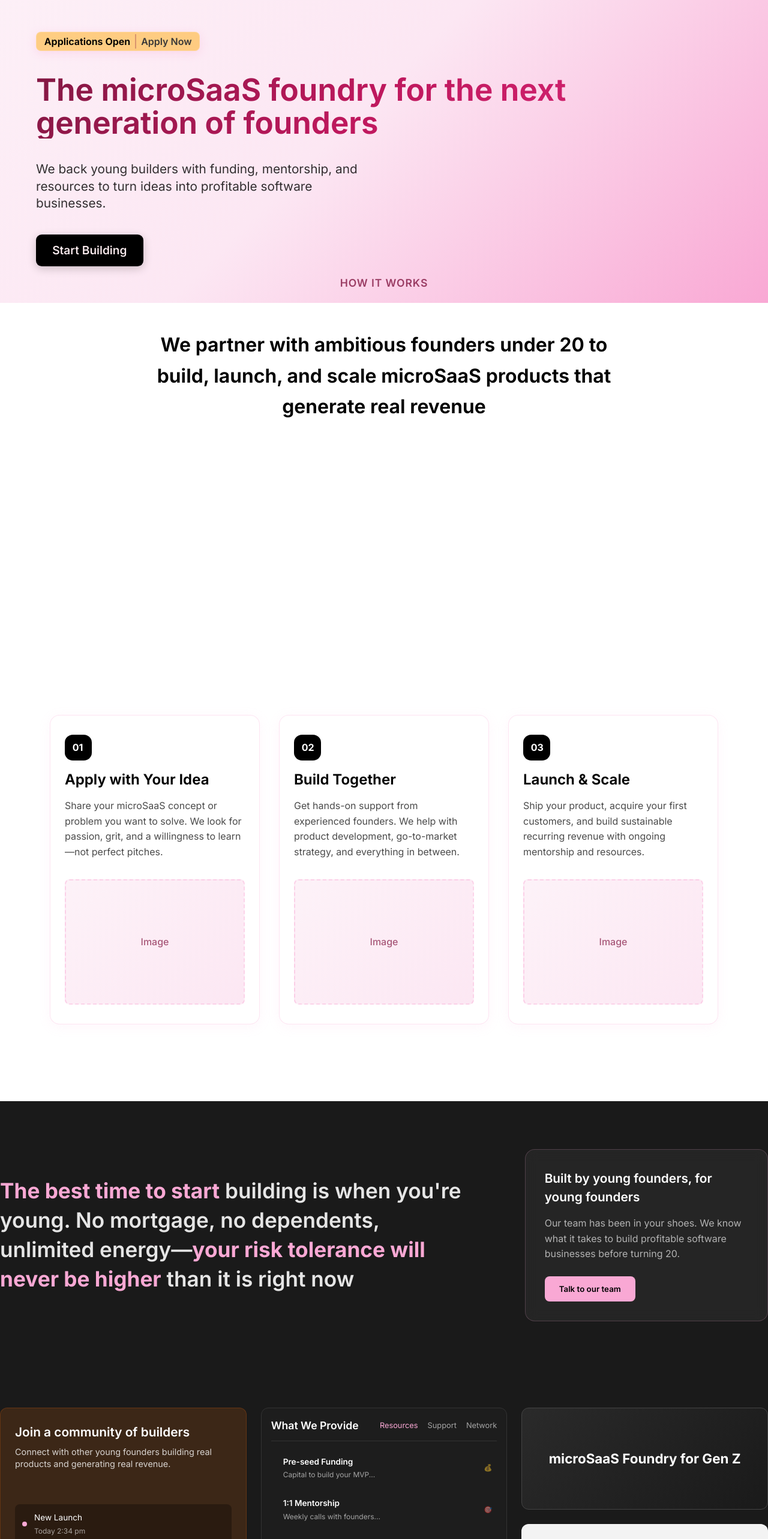
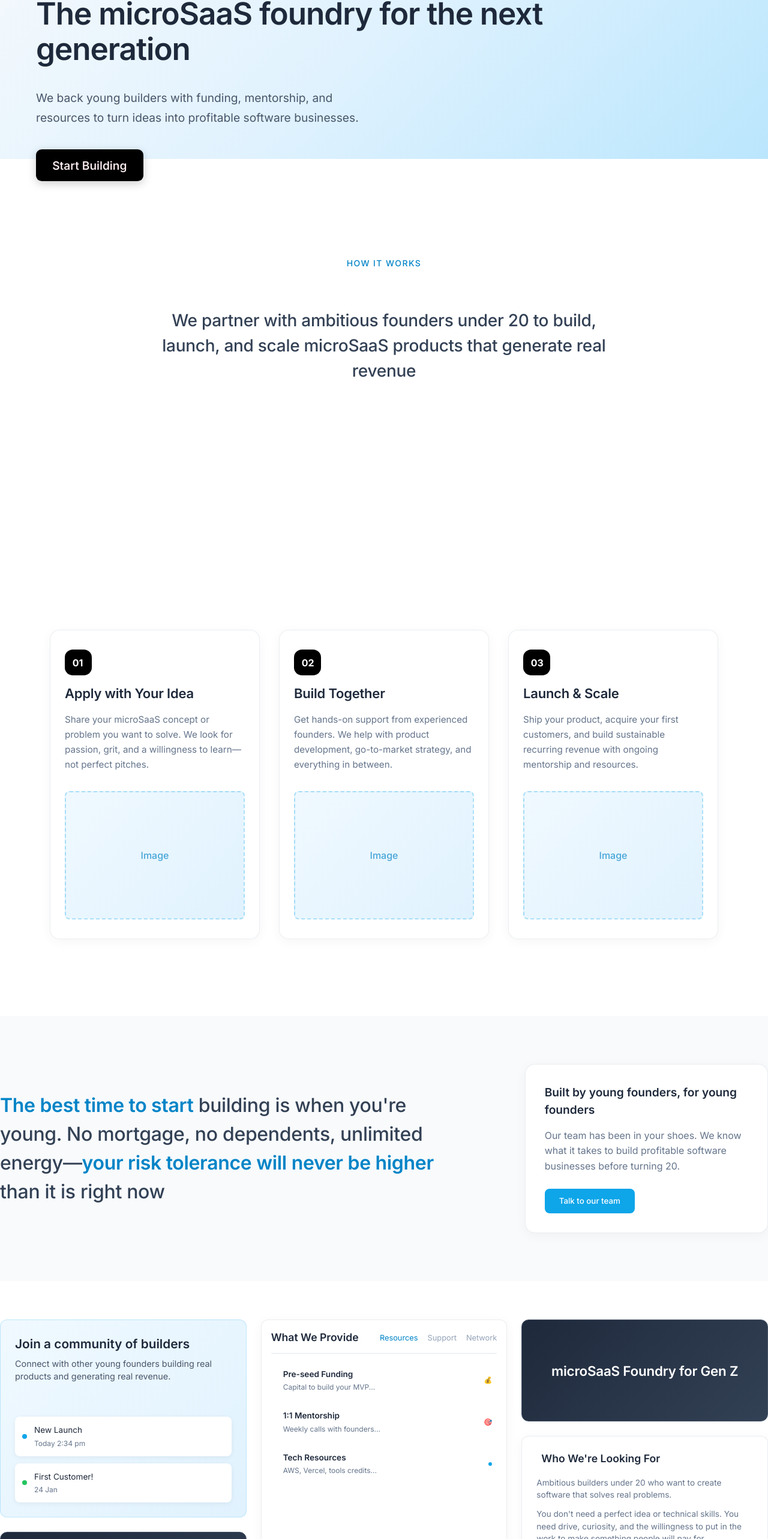
Before and after one commit to Flaryiest/dolos, a React (Vite) app in the folder web/: page / in a window 1280 px wide. Shown: the part 215-2781 px from the top of the page at 60% size. Built offline with nearby package versions, Linux system fonts and the light colour scheme.

Commit message:
homepage restyling

```diff
--- a/web/src/pages/index/index.css
+++ b/web/src/pages/index/index.css
@@ -12,9 +12,9 @@
 }
 
 .section-one-background {
-    background: linear-gradient(135deg, #fdf2f8 0%, #fce7f3 50%, #f9a8d4 100%);
+    background: linear-gradient(135deg, #f8fafc 0%, #e0f2fe 50%, #bae6fd 100%);
     width: 100%;
-    height: 90%;
+    height: 60%;
     position: absolute;
     top: 0;
     left: 0;
@@ -35,7 +35,6 @@
     position: relative;
     overflow: hidden;
     z-index: 3;
-    margin-top: 8rem;
     box-sizing: border-box;
 }
 
@@ -43,51 +42,49 @@
     display: flex;
     gap: 0.5rem;
     align-items: center;
-    background: rgba(255, 171, 14, 0.5);
+    background: rgba(186, 230, 253, 0.6);
     flex-grow: 0;
     align-self: flex-start;
-    padding: 0.2rem 0.8rem;
-    border-radius: 0.5rem;
-    box-shadow: 0 4px 15px rgba(249, 168, 212, 0.3);
-    border: 1px solid rgba(255, 255, 255, 0.2);
+    padding: 0.25rem 0.9rem;
+    border-radius: 2rem;
+    border: 1px solid rgba(14, 165, 233, 0.2);
 }
 
 .section-one-alert-text {
-    font-weight: 650;
-    color: #000000;
-    border-right: 2px solid rgba(131, 24, 67, 0.3);
+    font-weight: 500;
+    font-size: 0.875rem;
+    color: #0369a1;
+    border-right: 1px solid rgba(14, 165, 233, 0.3);
     padding-right: 0.5rem;
 }
 
 .section-one-alert-link {
-    color: #383838;
+    color: #0284c7;
     text-decoration: none;
-    font-weight: 600;
+    font-weight: 500;
+    font-size: 0.875rem;
     transition: color 0.3s ease;
 }
 
 .section-one-alert-link:hover {
-    color: #be185d;
+    color: #0369a1;
 }
 
 .section-one-title {
     font-size: 3.2rem;
-    font-weight: 650;
-    line-height: 3.4rem;
+    font-weight: 600;
+    line-height: 1.15;
     max-width: 32ch;
-    background: linear-gradient(135deg, #831843, #be185d, #db2777);
-    -webkit-background-clip: text;
-    -webkit-text-fill-color: transparent;
-    background-clip: text;
+    color: #1e293b;
+    letter-spacing: -0.02em;
 }
 
 .section-one-description {
-    font-size: 1.3rem;
+    font-size: 1.2rem;
     font-weight: 400;
-    line-height: 1.8rem;
+    line-height: 1.7;
     max-width: 50%;
-    color: #000000;
-    opacity: 0.8;
+    color: #475569;
 }
 
 .section-one-signup-link {
@@ -404,13 +401,14 @@
 .how-it-works-section {
     background: rgba(255, 255, 255, 0);
     padding: 6rem 2rem;
+    padding-top: 0;
     width: 100%;
     box-sizing: border-box;
     display: flex;
     justify-content: center;
     align-items: center;
     position: absolute;
-    height: 75%;
+
     min-height: 600px;
     position: absolute;
     top: 60%;
@@ -437,24 +435,24 @@
 }
 
 .how-it-works-subtitle {
-    font-size: 1.1rem;
-    font-weight: 600;
-    color: #831843;
-    letter-spacing: 0.05em;
+    font-size: 0.875rem;
+    font-weight: 500;
+    color: #0284c7;
+    letter-spacing: 0.1em;
     text-transform: uppercase;
     margin: 0;
-    opacity: 0.8;
 }
 
 .how-it-works-title {
-    font-size: 2rem;
-    font-weight: 650;
-    line-height: 3.2rem;
-    color: #000;
+    font-size: 1.75rem;
+    font-weight: 500;
+    line-height: 1.5;
+    color: #334155;
     margin: 0;
     max-width: 800px;
     margin-left: auto;
     margin-right: auto;
+    letter-spacing: -0.01em;
 }
 
 .steps-section {
@@ -475,7 +473,7 @@
 
 .step-card {
     background: rgba(255, 255, 255, 0.9);
-    border: 1px solid rgba(249, 168, 212, 0.3);
+    border: 1px solid rgba(148, 163, 184, 0.2);
     border-radius: 1rem;
     padding: 2rem 1.5rem;
     width: 300px;
@@ -484,14 +482,13 @@
     flex-direction: column;
     text-align: left;
     transition: all 0.3s ease;
-    box-shadow: 0 4px 20px rgba(249, 168, 212, 0.1);
-    backdrop-filter: blur(10px);
+    box-shadow: 0 4px 20px rgba(0, 0, 0, 0.04);
 }
 
 .step-card:hover {
     transform: translateY(-5px);
-    box-shadow: 0 8px 30px rgba(249, 168, 212, 0.2);
-    border-color: rgba(249, 168, 212, 0.5);
+    box-shadow: 0 8px 30px rgba(0, 0, 0, 0.08);
+    border-color: rgba(14, 165, 233, 0.3);
 }
 
 .step-number {
@@ -508,24 +505,25 @@
 }
 
 .step-title {
-    font-size: 1.5rem;
-    font-weight: 650;
-    color: #000;
+    font-size: 1.375rem;
+    font-weight: 600;
+    color: #1e293b;
     margin-bottom: 1rem;
     line-height: 1.3;
+    letter-spacing: -0.01em;
 }
 
 .step-description {
-    font-size: 1rem;
-    color: #4a4a4a;
-    line-height: 1.6;
+    font-size: 0.95rem;
+    color: #64748b;
+    line-height: 1.65;
     margin-bottom: 2rem;
     flex-grow: 1;
 }
 
 .step-image-placeholder {
-    background: linear-gradient(135deg, #fdf2f8, #fce7f3);
-    border: 2px dashed rgba(249, 168, 212, 0.4);
+    background: linear-gradient(135deg, #f0f9ff, #e0f2fe);
+    border: 2px dashed rgba(14, 165, 233, 0.3);
     border-radius: 0.5rem;
     height: 220px;
     display: flex;
@@ -535,18 +533,17 @@
 }
 
 .placeholder-text {
-    color: #831843;
+    color: #0284c7;
     font-weight: 500;
     opacity: 0.7;
 }
 
 .cta-section {
-    background: linear-gradient(135deg, #f9a8d4 0%, #fbbf24 100%);
+    background: linear-gradient(135deg, #e0f2fe 0%, #bae6fd 50%, #7dd3fc 100%);
     padding: 4rem 2rem;
     margin-top: 10rem;
-    background-color: white;
     z-index: 1;
-    border-radius: 3rem;
+    border-radius: 1.5rem;
 }
 
 .cta-container {
@@ -556,18 +553,18 @@
 }
 
 .cta-title {
-    font-size: 2.2rem;
-    font-weight: 650;
-    color: #000;
+    font-size: 2rem;
+    font-weight: 600;
+    color: #1e293b;
     margin-bottom: 1rem;
+    letter-spacing: -0.02em;
 }
 
 .cta-description {
-    font-size: 1.1rem;
-    color: #1f1f1f;
+    font-size: 1.05rem;
+    color: #475569;
     margin-bottom: 2rem;
     line-height: 1.6;
-    opacity: 0.9;
 }
 
 .cta-buttons {
@@ -617,8 +614,8 @@
 
 /* Metrics Section */
 .metrics-section {
-    background: #1a1a1a;
-    color: white;
+    background: #f8fafc;
+    color: #1e293b;
     padding: 5rem 2rem;
     margin-top: 3rem;
     width: 100%;
@@ -644,53 +641,54 @@
 }
 
 .metrics-title {
-    font-size: 2.2rem;
-    font-weight: 600;
-    line-height: 1.4;
-    color: #e5e5e5;
+    font-size: 2rem;
+    font-weight: 500;
+    line-height: 1.5;
+    color: #334155;
     margin: 0;
+    letter-spacing: -0.01em;
 }
 
 .highlight-brand {
-    color: #f9a8d4;
-    font-weight: 700;
+    color: #0284c7;
+    font-weight: 600;
 }
 
 .metrics-sidebar {
-    background: rgba(255, 255, 255, 0.05);
-    border: 1px solid rgba(249, 168, 212, 0.2);
+    background: white;
+    border: 1px solid rgba(148, 163, 184, 0.2);
     border-radius: 1rem;
     padding: 2rem;
-    backdrop-filter: blur(10px);
+    box-shadow: 0 4px 20px rgba(0, 0, 0, 0.04);
 }
 
 .sidebar-title {
-    font-size: 1.3rem;
+    font-size: 1.2rem;
     font-weight: 600;
-    color: white;
+    color: #1e293b;
     margin-bottom: 1rem;
 }
 
 .sidebar-description {
-    color: #b3b3b3;
+    color: #64748b;
     line-height: 1.6;
     margin-bottom: 1.5rem;
 }
 
 .sidebar-cta {
-    background: #f9a8d4;
-    color: #000;
+    background: #0ea5e9;
+    color: white;
     border: none;
     padding: 0.8rem 1.5rem;
     border-radius: 0.5rem;
-    font-weight: 600;
+    font-weight: 500;
     cursor: pointer;
     transition: all 0.3s ease;
-    font-family: "Inter";
+    font-family: inherit;
 }
 
 .sidebar-cta:hover {
-    background: #f472b6;
+    background: #0284c7;
     transform: translateY(-2px);
 }
 
@@ -702,7 +700,7 @@
     display: flex;
     gap: 0;
     margin-bottom: 2rem;
-    background: rgba(255, 255, 255, 0.05);
+    background: #e2e8f0;
     border-radius: 0.5rem;
     padding: 0.3rem;
 }
@@ -714,19 +712,19 @@
     border-radius: 0.3rem;
     cursor: pointer;
     transition: all 0.3s ease;
-    color: #b3b3b3;
+    color: #64748b;
     font-weight: 500;
 }
 
 .category-tab.active {
-    background: #f9a8d4;
-    color: #000;
+    background: #0ea5e9;
+    color: white;
     font-weight: 600;
 }
 
 .category-tab:hover:not(.active) {
-    background: rgba(255, 255, 255, 0.1);
-    color: white;
+    background: rgba(14, 165, 233, 0.1);
+    color: #0284c7;
 }
 
 .features-grid {
@@ -736,23 +734,24 @@
 }
 
 .feature-card {
-    background: rgba(255, 255, 255, 0.05);
-    border: 1px solid rgba(255, 255, 255, 0.1);
+    background: white;
+    border: 1px solid rgba(148, 163, 184, 0.2);
     border-radius: 0.8rem;
     padding: 1.5rem;
     transition: all 0.3s ease;
-    backdrop-filter: blur(10px);
+    box-shadow: 0 2px 10px rgba(0, 0, 0, 0.04);
 }
 
 .feature-card:hover {
-    background: rgba(255, 255, 255, 0.08);
-    border-color: rgba(249, 168, 212, 0.3);
+    background: white;
+    border-color: rgba(14, 165, 233, 0.3);
     transform: translateY(-2px);
+    box-shadow: 0 4px 20px rgba(0, 0, 0, 0.08);
 }
 
 .feature-card.highlight {
-    background: rgba(249, 168, 212, 0.1);
-    border-color: rgba(249, 168, 212, 0.3);
+    background: #f0f9ff;
+    border-color: rgba(14, 165, 233, 0.3);
 }
 
 .feature-header {
@@ -777,19 +776,19 @@
 }
 
 .feature-card.highlight .feature-status {
-    background: rgba(249, 168, 212, 0.3);
-    color: #f9a8d4;
+    background: rgba(14, 165, 233, 0.15);
+    color: #0284c7;
 }
 
 .feature-title {
     font-size: 1.1rem;
     font-weight: 600;
-    color: white;
+    color: #1e293b;
     margin-bottom: 0.8rem;
 }
 
 .feature-description {
-    color: #b3b3b3;
+    color: #64748b;
     line-height: 1.5;
     margin-bottom: 1rem;
 }
@@ -806,12 +805,12 @@
 .stat-number {
     font-size: 1.8rem;
     font-weight: 700;
-    color: #f9a8d4;
+    color: #0284c7;
 }
 
 .stat-label {
     font-size: 0.8rem;
-    color: #b3b3b3;
+    color: #64748b;
     text-transform: uppercase;
     letter-spacing: 0.05em;
 }
@@ -886,10 +885,10 @@
 
 /* Features Dashboard Section */
 .features-dashboard-section {
-    background: #1a1a1a;
+    background: white;
     padding: 4rem 2rem;
     width: 100%;
-    color: white;
+    color: #1e293b;
 }
 
 .features-dashboard-container {
@@ -909,8 +908,8 @@
 }
 
 .collaborate-card {
-    background: rgba(139, 69, 19, 0.3);
-    border: 1px solid rgba(139, 69, 19, 0.5);
+    background: linear-gradient(135deg, #f0f9ff, #e0f2fe);
+    border: 1px solid rgba(14, 165, 233, 0.2);
     border-radius: 12px;
     padding: 1.5rem;
     display: flex;
@@ -923,12 +922,12 @@
     font-size: 1.3rem;
     font-weight: 600;
     margin-bottom: 0.5rem;
-    color: white;
+    color: #1e293b;
 }
 
 .collaborate-card .card-description {
     font-size: 0.9rem;
-    color: rgba(255, 255, 255, 0.8);
+    color: #475569;
     line-height: 1.4;
     margin-bottom: 1.5rem;
 }
@@ -940,23 +939,24 @@
 }
 
 .notification {
-    background: rgba(0, 0, 0, 0.3);
+    background: white;
     border-radius: 8px;
     padding: 0.75rem;
     display: flex;
     align-items: center;
     gap: 0.75rem;
+    box-shadow: 0 2px 8px rgba(0, 0, 0, 0.06);
 }
 
 .notification-dot {
     width: 8px;
     height: 8px;
-    background: #f9a8d4;
+    background: #0ea5e9;
     border-radius: 50%;
 }
 
 .notification-dot.green {
-    background: #4ade80;
+    background: #22c55e;
 }
 
 .notification-content {
@@ -967,17 +967,17 @@
 
 .notification-content strong {
     font-size: 0.85rem;
-    color: white;
+    color: #1e293b;
 }
 
 .notification-content span {
     font-size: 0.75rem;
-    color: rgba(255, 255, 255, 0.6);
+    color: #64748b;
 }
 
 .response-card {
-    background: linear-gradient(135deg, #000000, #1a1a1a);
-    border: 1px solid #333;
+    background: linear-gradient(135deg, #1e293b, #334155);
+    border: 1px solid #475569;
     border-radius: 12px;
     padding: 1.5rem;
     display: flex;
@@ -993,7 +993,7 @@
 .response-number {
     font-size: 3rem;
     font-weight: 700;
-    color: #f9a8d4;
+    color: #7dd3fc;
     line-height: 1;
 }
 
@@ -1011,11 +1011,12 @@
 }
 
 .messages-card {
-    background: rgba(30, 30, 30, 0.8);
-    border: 1px solid #333;
+    background: white;
+    border: 1px solid rgba(148, 163, 184, 0.2);
     border-radius: 12px;
     padding: 1rem;
     min-height: 350px;
+    box-shadow: 0 4px 20px rgba(0, 0, 0, 0.04);
 }
 
 .messages-header {
@@ -1024,13 +1025,13 @@
     align-items: center;
     margin-bottom: 1rem;
     padding-bottom: 0.75rem;
-    border-bottom: 1px solid #333;
+    border-bottom: 1px solid #e2e8f0;
 }
 
 .messages-header h4 {
     font-size: 1.1rem;
     font-weight: 600;
-    color: white;
+    color: #1e293b;
 }
 
 .message-tabs {
@@ -1040,13 +1041,13 @@
 
 .tab {
     font-size: 0.8rem;
-    color: rgba(255, 255, 255, 0.6);
+    color: #94a3b8;
     cursor: pointer;
     transition: color 0.2s;
 }
 
 .tab.active {
-    color: #f9a8d4;
+    color: #0284c7;
 }
 
 .messages-list {
@@ -1065,7 +1066,7 @@
 }
 
 .message-item:hover {
-    background: rgba(255, 255, 255, 0.05);
+    background: #f8fafc;
 }
 
 .message-avatar {
@@ -1082,29 +1083,29 @@
 .message-name {
     font-size: 0.85rem;
     font-weight: 600;
-    color: white;
+    color: #1e293b;
 }
 
 .message-preview {
     font-size: 0.75rem;
-    color: rgba(255, 255, 255, 0.6);
+    color: #64748b;
 }
 
 .message-dot {
     width: 6px;
     height: 6px;
-    background: #f9a8d4;
+    background: #0ea5e9;
     border-radius: 50%;
 }
 
 .message-time {
     font-size: 0.7rem;
-    color: rgba(255, 255, 255, 0.5);
+    color: #94a3b8;
 }
 
 .inbox-card {
-    background: rgba(40, 40, 40, 0.8);
-    border: 1px solid #444;
+    background: #f8fafc;
+    border: 1px solid rgba(148, 163, 184, 0.2);
     border-radius: 12px;
     padding: 1.5rem;
     min-height: 120px;
@@ -1113,13 +1114,13 @@
 .inbox-card .card-title {
     font-size: 1.1rem;
     font-weight: 600;
-    color: white;
+    color: #1e293b;
     margin-bottom: 0.75rem;
 }
 
 .inbox-card .card-description {
     font-size: 0.85rem;
-    color: rgba(255, 255, 255, 0.7);
+    color: #64748b;
     line-height: 1.4;
 }
 
@@ -1131,8 +1132,8 @@
 }
 
 .brand-card {
-    background: linear-gradient(135deg, #2a2a2a, #1a1a1a);
-    border: 1px solid #444;
+    background: linear-gradient(135deg, #1e293b, #334155);
+    border: 1px solid #475569;
     border-radius: 12px;
     padding: 1.5rem;
     display: flex;
@@ -1143,18 +1144,21 @@
 
 .brand-title {
     font-size: 1.4rem;
-    font-weight: 700;
+    font-weight: 600;
     color: white;
     text-align: center;
     line-height: 1.3;
+    letter-spacing: -0.01em;
 }
 
 .summary-card {
-    background: rgba(255, 255, 255, 0.95);
+    background: white;
+    border: 1px solid rgba(148, 163, 184, 0.2);
     border-radius: 12px;
     padding: 1.5rem;
-    color: #333;
+    color: #1e293b;
     min-height: 250px;
+    box-shadow: 0 4px 20px rgba(0, 0, 0, 0.04);
 }
 
 .summary-header {
@@ -1171,36 +1175,38 @@
 .summary-header h4 {
     font-size: 1.1rem;
     font-weight: 600;
-    color: #333;
+    color: #1e293b;
 }
 
 .summary-content p {
     font-size: 0.85rem;
-    line-height: 1.4;
-    color: #666;
+    line-height: 1.5;
+    color: #64748b;
     margin-bottom: 0.75rem;
 }
 
 .summary-button {
-    background: #f9a8d4;
-    color: #333;
+    background: #0ea5e9;
+    color: white;
     border: none;
     border-radius: 6px;
     padding: 0.5rem 1rem;
     font-size: 0.85rem;
-    font-weight: 600;
+    font-weight: 500;
     cursor: pointer;
     transition: background 0.2s;
     margin-top: 1rem;
+    text-decoration: none;
+    display: inline-block;
 }
 
 .summary-button:hover {
-    background: #f472b6;
+    background: #0284c7;
 }
 
 .recording-card {
-    background: rgba(35, 35, 35, 0.8);
-    border: 1px solid #444;
+    background: #f8fafc;
+    border: 1px solid rgba(148, 163, 184, 0.2);
     border-radius: 12px;
     padding: 1.5rem;
     min-height: 120px;
@@ -1209,13 +1215,13 @@
 .recording-card .card-title {
     font-size: 1.1rem;
     font-weight: 600;
-    color: white;
+    color: #1e293b;
     margin-bottom: 0.75rem;
 }
 
 .recording-card .card-description {
     font-size: 0.85rem;
-    color: rgba(255, 255, 255, 0.7);
+    color: #64748b;
     line-height: 1.4;
 }
 
--- a/web/src/pages/index/index.tsx
+++ b/web/src/pages/index/index.tsx
@@ -22,7 +22,7 @@ export default function IndexPage() {
                         <p className="section-one-alert-text">Applications Open</p>
                         <Link to="/contact" className="section-one-alert-link">Apply Now</Link>
                     </div>
-                    <h1 className="section-one-title">The microSaaS foundry for the next generation of founders</h1>
+                    <h1 className="section-one-title">The microSaaS foundry for the next generation</h1>
                     <p className="section-one-description">We back young builders with funding, mentorship, and resources to turn ideas into profitable software businesses.</p>
                     <Link to="/contact" className="section-one-signup-link">Start Building</Link>
                 </div>
```
